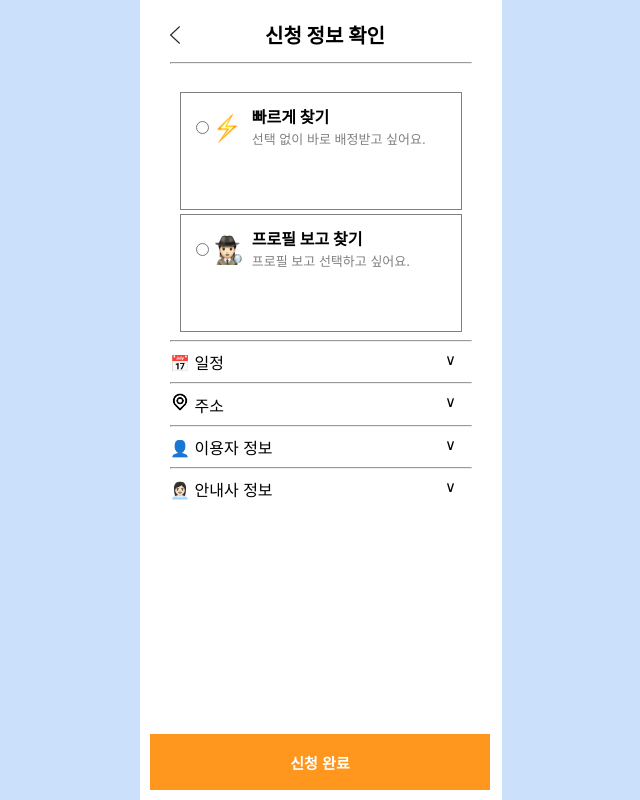
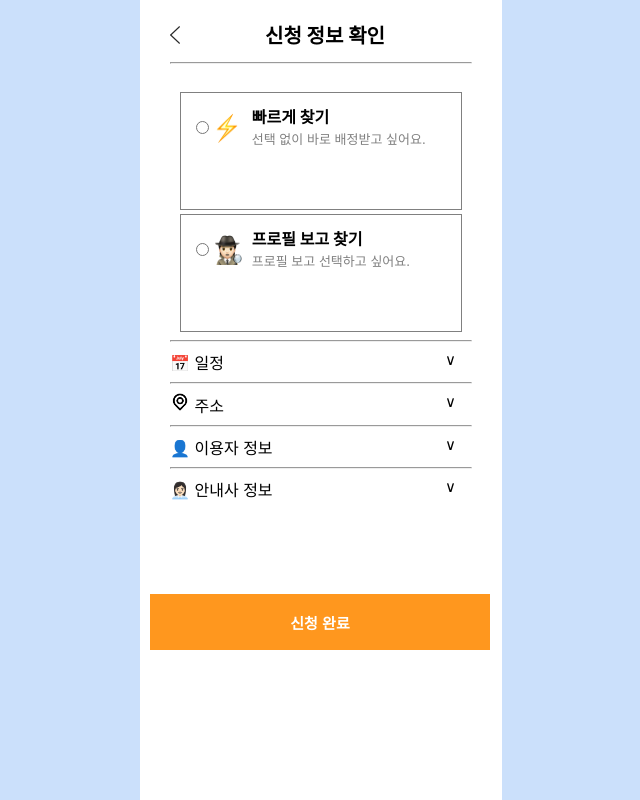
Before and after one commit to Likelion-at-SMWU-11th/D_raw-Client, a React (Create React App) app in the folder d_raw/: page /match/check in a window 1280 px wide. Shown: the whole page, without its empty margins (319-959 px from the left). Built offline with nearby package versions, Linux system fonts and the light colour scheme.

Commit message:
안내사 매칭 axios 오류 해결

```diff
--- a/d_raw/src/HelperMatching.js
+++ b/d_raw/src/HelperMatching.js
@@ -57,6 +57,23 @@ const HelperMatching = () => {
               activeComponent === "B" ? "active" : ""
             }`}
             onClick={() => handleComponentClick("B")}
+            disabled={activeComponent === "B"} // A가 활성화되었을 때만 버튼 비활성화
+          >
+            제안 받은 매칭
+          </button>
+          <br />
+          <hr
+            className={`helper_matching_hr ${
+              activeComponent === "B" ? "active_hr" : ""
+            }`}
+          />
+        </div>
+        {/*         <div className="helper_matching">
+          <button
+            className={`helper_matching_button ${
+              activeComponent === "B" ? "active" : ""
+            }`}
+            onClick={() => handleComponentClick("B")}
             disabled={activeComponent === "B"} // B가 활성화되었을 때만 버튼 비활성화
           >
             제안 받은 매칭
@@ -67,12 +84,12 @@ const HelperMatching = () => {
               activeComponent === "B" ? "active_hr" : ""
             }`}
           />
-        </div>
+        </div> */}
       </div>
       <div className="activeComponent">
         {activeComponent === "A" && <HelperFastMatching />}
-        {/*         {activeComponent === "B" && <HelperSuggestMatching />} */}
-        {activeComponent === "B" && <HelperSuggestMatching_content />}
+        {activeComponent === "B" && <HelperSuggestMatching />}
+        {/* {activeComponent === "B" && <HelperSuggestMatching_content />} */}
       </div>
     </div>
   );
--- a/d_raw/src/Matching.js
+++ b/d_raw/src/Matching.js
@@ -289,7 +289,7 @@ const Matching = () => {
               '
               <button
                 type="submit"
-                className="submit"
+                className="submit_matching"
                 onClick={goToFastMatching}
               >
                 {" "}
@@ -301,7 +301,7 @@ const Matching = () => {
               {" "}
               <button
                 type="submit"
-                className="submit"
+                className="submit_matching"
                 onClick={goToProfileMatching}
               >
                 {" "}
--- a/d_raw/src/static/Matching.css
+++ b/d_raw/src/static/Matching.css
@@ -95,7 +95,7 @@
     float: right;
 }
 
-.submit{
+.submit_matching{
     border: none;
     background-color: #FF971E;
     color: white;
@@ -113,5 +113,5 @@
 
 /*     하단에 위치시키기 */
     position: fixed;
-    bottom: 10px;
+    bottom: 150px;
 }
```
